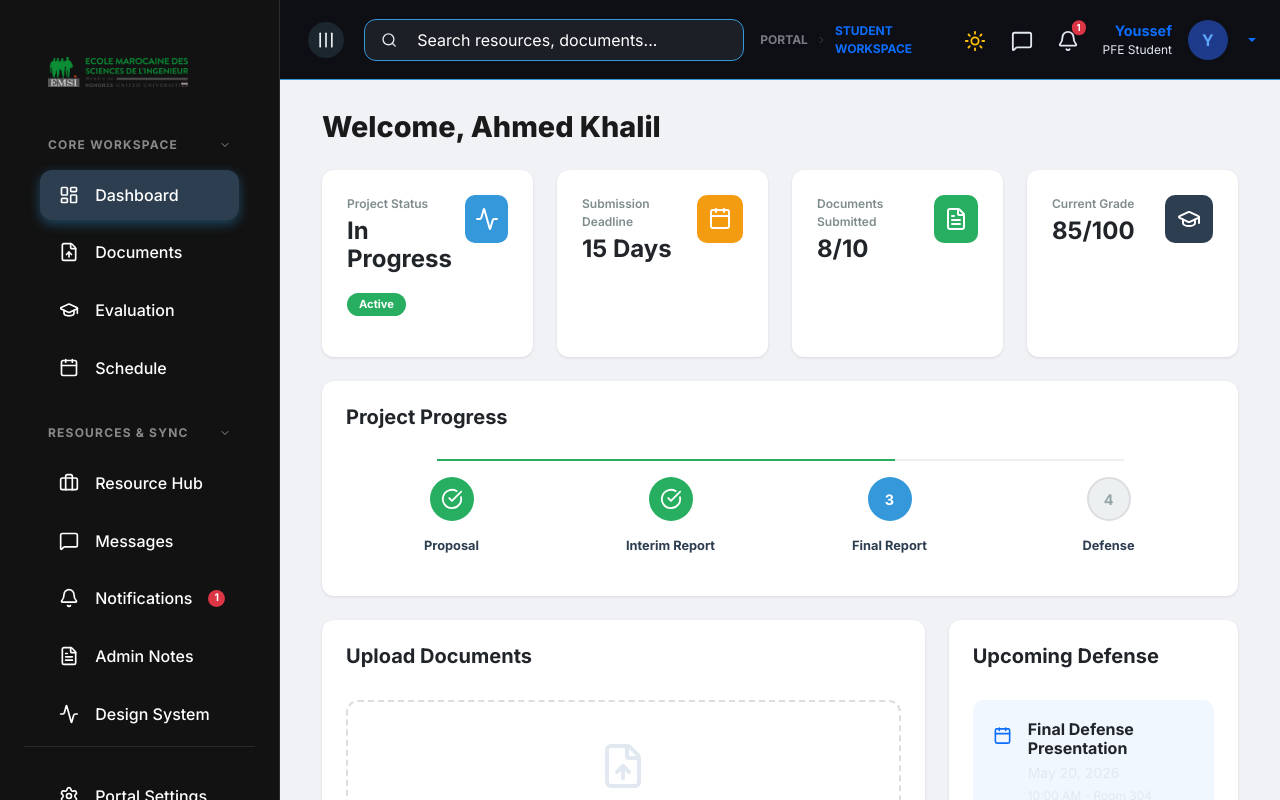
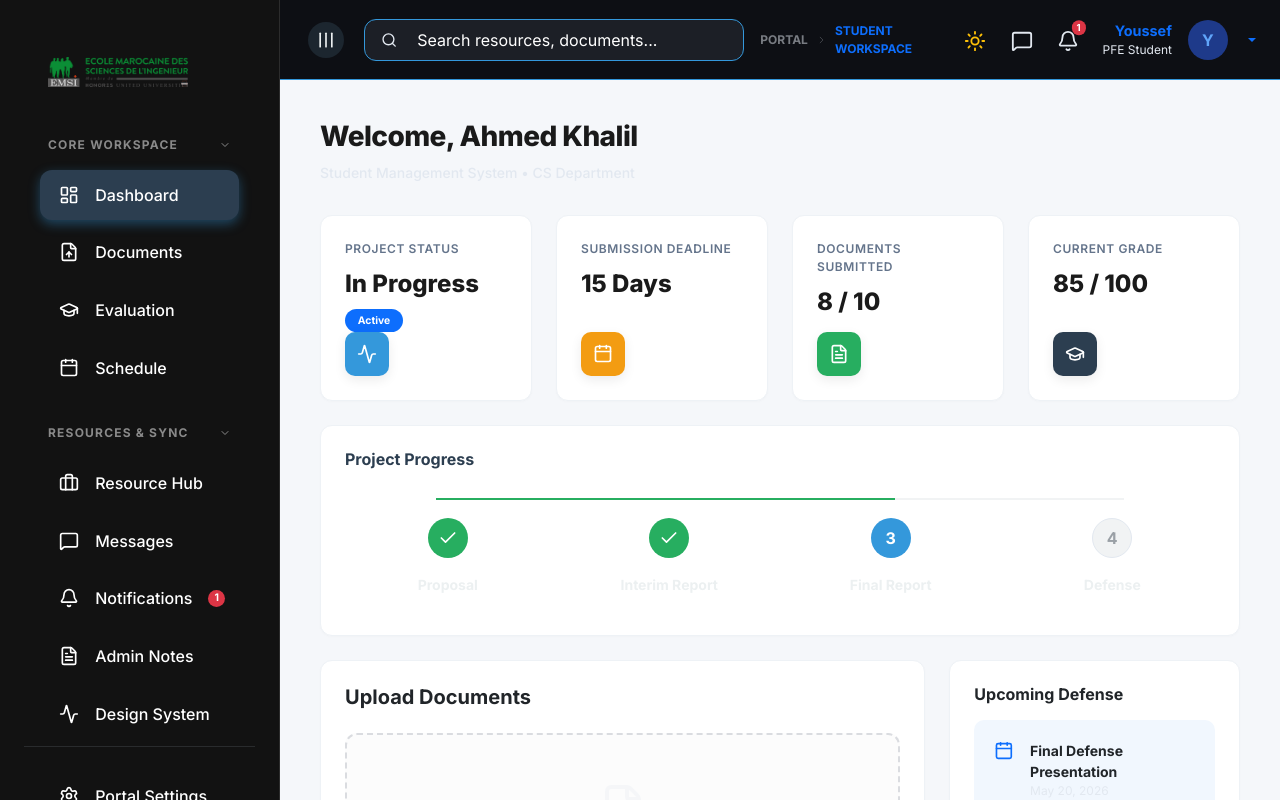
Before and after one commit to Lagmouchyoussef/PFE-Navigator, a React (Vite) app in the folder Frontend/: page /login in a window 1280 px wide. Both pictures are taken after a click on the element 212 px from the left and 472 px from the top of the page. Built offline with nearby package versions, Linux system fonts and the light colour scheme.

Commit message:
Refine Student Dashboard for better professional organization and structure

```diff
--- a/Frontend/src/pages/StudentDashboard.css
+++ b/Frontend/src/pages/StudentDashboard.css
@@ -1,62 +1,110 @@
-/* Student Dashboard - Original Screenshot Match */
+/* Student Dashboard - Refined Academic Professional Design */
+
+:root {
+  --sd-bg: #f5f7fa;
+  --sd-card-white: #ffffff;
+  --sd-border: #eef2f6;
+  --sd-text-primary: #1e293b;
+  --sd-text-secondary: #64748b;
+  --sd-navy: #2c3e50;
+  --sd-blue: #3498db;
+  --sd-green: #27ae60;
+  --sd-orange: #f39c12;
+}
 
 .sd-page-container {
-  background-color: #f0f2f5 !important;
-  color: #2c3e50 !important;
+  background-color: var(--sd-bg) !important;
+  color: var(--sd-text-primary) !important;
   min-height: 100vh;
-  padding: 30px;
+  padding: 2.5rem !important;
 }
 
-/* Welcome Header */
-.sd-welcome-text {
-  font-size: 1.8rem;
-  font-weight: 800;
-  color: #1a1a1a !important;
-  margin-bottom: 25px;
+/* Header Typography */
+.sd-welcome-header {
+  margin-bottom: 2rem;
 }
 
-/* Modern Cards */
-.sd-card {
-  background-color: #ffffff !important;
-  border: none !important;
+.sd-welcome-header h1 {
+  font-size: 1.75rem;
+  font-weight: 800;
+  color: #1a1a1a;
+  letter-spacing: -0.02em;
+}
+
+/* Card Architecture */
+.sd-premium-card {
+  background-color: var(--sd-card-white) !important;
+  border: 1px solid var(--sd-border) !important;
   border-radius: 12px !important;
-  box-shadow: 0 1px 3px rgba(0,0,0,0.1) !important;
+  box-shadow: 0 1px 3px rgba(0,0,0,0.02) !important;
   height: 100%;
 }
 
-.sd-stat-card {
-  padding: 25px !important;
+.sd-card-header {
+  padding: 1.5rem 1.5rem 0 1.5rem;
+  background: transparent !important;
+  border: none !important;
 }
 
-.sd-icon-box {
-  width: 48px;
-  height: 48px;
+.sd-card-header h5 {
+  font-size: 1rem;
+  font-weight: 700;
+  color: var(--sd-navy);
+}
+
+.sd-card-body {
+  padding: 1.5rem !important;
+}
+
+/* Stat Tiles */
+.sd-stat-tile {
+  display: flex;
+  justify-content: space-between;
+  align-items: flex-start;
+}
+
+.sd-stat-label {
+  font-size: 0.75rem;
+  font-weight: 600;
+  color: var(--sd-text-secondary);
+  text-transform: uppercase;
+  letter-spacing: 0.05em;
+  margin-bottom: 0.5rem;
+  display: block;
+}
+
+.sd-stat-value {
+  font-size: 1.5rem;
+  font-weight: 800;
+  color: #1a1a1a;
+  margin-bottom: 0.25rem;
+}
+
+.sd-stat-icon-wrapper {
+  width: 44px;
+  height: 44px;
   border-radius: 10px;
   display: flex;
   align-items: center;
   justify-content: center;
-  color: white !important;
+  color: white;
 }
 
-.bg-pfe-blue { background-color: #3498db !important; }
-.bg-pfe-orange { background-color: #f39c12 !important; }
-.bg-pfe-green { background-color: #27ae60 !important; }
-.bg-pfe-navy { background-color: #2c3e50 !important; }
-
-/* Timeline Stepper */
-.sd-timeline-container {
-  padding: 40px 20px;
+/* Progress Stepper - High Fidelity */
+.sd-stepper-container {
+  padding: 2.5rem 1rem;
   position: relative;
 }
 
-.sd-timeline-row {
+.sd-stepper-row {
   display: flex;
-  justify-content: space-around;
+  justify-content: space-between;
   align-items: center;
   position: relative;
+  width: 100%;
 }
 
-.sd-step-item {
+.sd-stepper-item {
   display: flex;
   flex-direction: column;
   align-items: center;
@@ -65,81 +113,103 @@
   flex: 1;
 }
 
-.sd-step-circle {
-  width: 44px;
-  height: 44px;
+.sd-stepper-circle {
+  width: 40px;
+  height: 40px;
   border-radius: 50%;
   display: flex;
   align-items: center;
   justify-content: center;
   font-weight: 700;
-  font-size: 0.9rem;
-  color: white !important;
-  margin-bottom: 15px;
+  margin-bottom: 1rem;
   transition: all 0.3s ease;
+  box-shadow: 0 0 0 6px var(--sd-card-white);
 }
 
-.sd-step-circle.completed { background-color: #27ae60 !important; }
-.sd-step-circle.active { background-color: #3498db !important; }
-.sd-step-circle.pending { background-color: #ecf0f1 !important; color: #95a5a6 !important; border: 2px solid #dcdde1 !important; }
+.sd-stepper-circle.completed { background-color: var(--sd-green); color: white; }
+.sd-stepper-circle.active { background-color: var(--sd-blue); color: white; }
+.sd-stepper-circle.pending { background-color: #f1f3f4; color: #9aa0a6; border: 1.5px solid #e2e8f0; }
 
-.sd-step-label {
-  font-size: 0.8rem;
-  font-weight: 700;
-  color: #2c3e50 !important;
-}
-
-.sd-timeline-line {
+.sd-stepper-line {
   position: absolute;
-  top: 22px;
+  top: 20px;
   left: 12.5%;
   right: 12.5%;
   height: 2px;
-  background-color: #ecf0f1 !important;
+  background-color: #f1f3f4;
   z-index: 1;
 }
 
-.sd-timeline-progress-line {
+.sd-stepper-line-progress {
   position: absolute;
-  top: 22px;
+  top: 20px;
   left: 12.5%;
-  width: 50%;
+  width: 50%; /* Adjust to active step */
   height: 2px;
-  background-color: #27ae60 !important;
+  background-color: var(--sd-green);
   z-index: 1;
 }
 
-/* Upload Zone */
-.sd-upload-area {
-  border: 2px dashed #dcdde1 !important;
-  border-radius: 12px !important;
-  padding: 40px !important;
-  background-color: white !important;
+/* Workspace Elements */
+.sd-drop-zone {
+  border: 2px dashed #dadce0;
+  background-color: #fcfcfc;
+  border-radius: 12px;
+  padding: 3rem 1.5rem;
+  text-align: center;
+  transition: all 0.2s ease;
 }
 
-/* Upcoming Defense Box */
-.sd-defense-box {
-  background-color: #f1f7fe !important;
-  border-radius: 10px !important;
-  padding: 20px !important;
+.sd-drop-zone:hover {
+  border-color: var(--sd-blue);
+  background-color: #f8fbff;
+}
+
+/* Table Refinement */
+.sd-table thead th {
+  font-size: 0.7rem;
+  font-weight: 700;
+  color: var(--sd-text-secondary);
+  text-transform: uppercase;
+  letter-spacing: 0.1em;
+  border-bottom: 2px solid var(--sd-bg);
+  padding-bottom: 1rem;
+}
+
+.sd-table-row:hover {
+  background-color: #fcfcfc !important;
+}
+
+/* Widget Styling */
+.sd-widget-highlight {
+  background-color: #f1f7fe;
+  border-radius: 10px;
+  padding: 1.25rem;
+}
+
+.sd-feedback-border {
+  border-left: 4px solid var(--sd-blue);
+  padding-left: 1rem;
+}
+
+.sd-avatar-lg {
+  width: 48px;
+  height: 48px;
+  background-color: var(--sd-navy);
+  color: white;
+  border-radius: 50%;
+  display: flex;
+  align-items: center;
+  justify-content: center;
+  font-weight: 700;
 }
 
 /* Badges */
-.badge-active {
-  background-color: #27ae60 !important;
-  color: white !important;
-  padding: 6px 12px !important;
-  border-radius: 20px !important;
-  font-size: 0.7rem !important;
+.badge-sd-active {
+  background-color: var(--sd-green);
+  color: white;
+  padding: 0.4rem 0.8rem;
+  border-radius: 20px;
+  font-size: 0.65rem;
+  font-weight: 700;
 }
-
-/* Typography Fixes */
-.text-dark-muted {
-  color: #7f8c8d !important;
-  font-size: 0.75rem !important;
-  font-weight: 600 !important;
-}
-
-.hover-bg-light:hover {
-  background-color: #f8f9fa !important;
-}
--- a/Frontend/src/pages/StudentDashboard.jsx
+++ b/Frontend/src/pages/StudentDashboard.jsx
@@ -5,267 +5,198 @@ import {
 } from 'react-bootstrap';
 import { motion } from 'framer-motion';
 import {
-  CheckCircle, Clock, FileText, GraduationCap,
+  Check, Clock, FileText, GraduationCap,
   LayoutDashboard, FileUp, Calendar,
   ChevronRight, Mail, MessageSquare,
-  AlertCircle, Search, Activity
+  AlertCircle, Activity, ExternalLink,
+  Info
 } from 'lucide-react';
 import './StudentDashboard.css';
 
 const StudentDashboard = () => {
   return (
     <div className="sd-page-container">
-      <Container fluid>
+      <Container fluid className="px-0">
 
-        {/* Welcome Header */}
+        {/* HEADER SECTION */}
+        <header className="sd-welcome-header">
           <motion.h1
             initial={{ opacity: 0, x: -20 }}
             animate={{ opacity: 1, x: 0 }}
-          className="sd-welcome-text"
           >
             Welcome, Ahmed Khalil
           </motion.h1>
+          <p className="text-muted small fw-medium">Student Management System • CS Department</p>
+        </header>
 
-        {/* 4 Stat Cards */}
+        {/* TOP STATS GRID */}
         <Row className="g-4 mb-4">
-          <Col lg={3} md={6}>
-            <Card className="sd-card sd-stat-card">
-              <div className="d-flex justify-content-between align-items-start mb-3">
+          {[
+            { label: 'Project Status', value: 'In Progress', badge: 'Active', color: '#3498db', icon: <Activity size={20} /> },
+            { label: 'Submission Deadline', value: '15 Days', color: '#f39c12', icon: <Calendar size={20} /> },
+            { label: 'Documents Submitted', value: '8 / 10', color: '#27ae60', icon: <FileText size={20} /> },
+            { label: 'Current Grade', value: '85 / 100', color: '#2c3e50', icon: <GraduationCap size={20} /> }
+          ].map((stat, i) => (
+            <Col key={i} lg={3} md={6}>
+              <Card className="sd-premium-card sd-card-body sd-stat-tile">
                 <div>
-                  <div className="text-dark-muted mb-1">Project Status</div>
-                  <h4 className="fw-bold mb-3">In Progress</h4>
-                  <Badge className="badge-active">Active</Badge>
+                  <span className="sd-stat-label">{stat.label}</span>
+                  <div className="sd-stat-value">{stat.value}</div>
+                  {stat.badge && <Badge className="badge-sd-active">{stat.badge}</Badge>}
                 </div>
-                <div className="sd-icon-box bg-pfe-blue">
-                  <Activity size={24} />
-                </div>
+                <div className="sd-stat-icon-wrapper shadow-sm" style={{ backgroundColor: stat.color }}>
+                  {stat.icon}
                 </div>
               </Card>
             </Col>
-          <Col lg={3} md={6}>
-            <Card className="sd-card sd-stat-card">
-              <div className="d-flex justify-content-between align-items-start mb-3">
-                <div>
-                  <div className="text-dark-muted mb-1">Submission Deadline</div>
-                  <h4 className="fw-bold mb-3">15 Days</h4>
-                </div>
-                <div className="sd-icon-box bg-pfe-orange">
-                  <Calendar size={24} />
-                </div>
-              </div>
-            </Card>
-          </Col>
-          <Col lg={3} md={6}>
-            <Card className="sd-card sd-stat-card">
-              <div className="d-flex justify-content-between align-items-start mb-3">
-                <div>
-                  <div className="text-dark-muted mb-1">Documents Submitted</div>
-                  <h4 className="fw-bold mb-3">8/10</h4>
-                </div>
-                <div className="sd-icon-box bg-pfe-green">
-                  <FileText size={24} />
-                </div>
-              </div>
-            </Card>
-          </Col>
-          <Col lg={3} md={6}>
-            <Card className="sd-card sd-stat-card">
-              <div className="d-flex justify-content-between align-items-start mb-3">
-                <div>
-                  <div className="text-dark-muted mb-1">Current Grade</div>
-                  <h4 className="fw-bold mb-3">85/100</h4>
-                </div>
-                <div className="sd-icon-box bg-pfe-navy">
-                  <GraduationCap size={24} />
-                </div>
-              </div>
-            </Card>
-          </Col>
+          ))}
         </Row>
 
-        {/* Project Progress - Exactly like screenshot */}
-        <Card className="sd-card mb-4">
-          <Card.Header className="bg-transparent border-0 p-4 pb-0">
-            <h5 className="fw-bold">Project Progress</h5>
+        {/* PROGRESS TIMELINE (FULL WIDTH) */}
+        <Card className="sd-premium-card mb-4">
+          <Card.Header className="sd-card-header">
+            <h5>Project Progress</h5>
           </Card.Header>
-          <Card.Body className="sd-timeline-container">
-            <div className="sd-timeline-line"></div>
-            <div className="sd-timeline-progress-line"></div>
-            <div className="sd-timeline-row">
-              <div className="sd-step-item">
-                <div className="sd-step-circle completed"><CheckCircle size={22} /></div>
-                <div className="sd-step-label">Proposal</div>
+          <Card.Body className="sd-stepper-container">
+            <div className="sd-stepper-line"></div>
+            <div className="sd-stepper-line-progress"></div>
+            <div className="sd-stepper-row">
+              {[
+                { name: 'Proposal', status: 'completed' },
+                { name: 'Interim Report', status: 'completed' },
+                { name: 'Final Report', status: 'active' },
+                { name: 'Defense', status: 'pending' }
+              ].map((step, i) => (
+                <div key={i} className="sd-stepper-item">
+                  <div className={`sd-stepper-circle ${step.status}`}>
+                    {step.status === 'completed' ? <Check size={20} /> : <span>{i + 1}</span>}
                   </div>
-              <div className="sd-step-item">
-                <div className="sd-step-circle completed"><CheckCircle size={22} /></div>
-                <div className="sd-step-label">Interim Report</div>
+                  <span className="sd-step-label fw-bold small text-navy">{step.name}</span>
                 </div>
-              <div className="sd-step-item">
-                <div className="sd-step-circle active">3</div>
-                <div className="sd-step-label">Final Report</div>
-              </div>
-              <div className="sd-step-item">
-                <div className="sd-step-circle pending">4</div>
-                <div className="sd-step-label">Defense</div>
-              </div>
+              ))}
             </div>
           </Card.Body>
         </Card>
 
+        {/* MAIN WORKSPACE & SIDEBAR */}
         <Row className="g-4">
-          {/* Left Column */}
+
+          {/* Workspace (Left) */}
           <Col lg={8}>
-            {/* Upload Area */}
-            <Card className="sd-card mb-4">
-              <Card.Header className="bg-transparent border-0 p-4 pb-0">
-                <h5 className="fw-bold">Upload Documents</h5>
-              </Card.Header>
-              <Card.Body className="p-4">
-                <div className="sd-upload-area text-center">
-                  <FileUp size={48} className="text-muted mb-3" />
+            <Card className="sd-premium-card sd-card-body mb-4">
+              <h5 className="fw-bold mb-4">Upload Documents</h5>
+              <div className="sd-drop-zone">
+                <FileUp size={48} className="text-muted mb-3 opacity-25" />
                 <h6 className="fw-bold mb-2">Drag and drop your files here</h6>
                 <p className="text-muted small">or</p>
                 <Button variant="outline-primary" className="rounded-pill px-5 mb-2">Browse Files</Button>
-                  <p className="extra-small text-muted mb-0">Supported formats: PDF, DOCX (Max 10MB)</p>
+                <p className="text-muted extra-small">Supported formats: PDF, DOCX (Max 10MB)</p>
               </div>
-              </Card.Body>
             </Card>
 
-            {/* Document Table */}
-            <Card className="sd-card">
-              <Card.Header className="bg-transparent border-0 p-4 pb-0">
-                <h5 className="fw-bold">Uploaded Documents</h5>
-              </Card.Header>
-              <Card.Body className="p-4 pt-2">
-                <Table responsive hover className="mb-0">
+            <Card className="sd-premium-card sd-card-body">
+              <h5 className="fw-bold mb-4">Uploaded Documents</h5>
+              <Table responsive hover className="sd-table mb-0">
+                <thead>
+                  <tr>
+                    <th>Document Name</th>
+                    <th className="text-end">Action</th>
+                  </tr>
+                </thead>
                 <tbody>
                   {[
                     { name: 'Interim_Report_v2.pdf', date: '2026-04-20', size: '2.4 MB' },
                     { name: 'Project_Proposal_v1.pdf', date: '2026-03-15', size: '1.8 MB' }
                   ].map((doc, i) => (
-                      <tr key={i} className="align-middle border-bottom">
-                        <td className="py-3">
+                    <tr key={i} className="sd-table-row align-middle border-bottom">
+                      <td className="py-3 ps-0">
                         <div className="d-flex align-items-center gap-3">
-                            <div className="p-2 rounded bg-light"><FileText size={20} className="text-primary" /></div>
+                          <div className="p-2 bg-light rounded text-primary">
+                            <FileText size={20} />
+                          </div>
                           <div>
                             <div className="fw-bold small">{doc.name}</div>
-                              <div className="extra-small text-muted">{doc.date} • {doc.size}</div>
+                            <div className="text-muted extra-small">{doc.date} • {doc.size}</div>
                           </div>
                         </div>
                       </td>
-                        <td className="text-end">
-                          <Button variant="link" className="text-primary fw-bold text-decoration-none small">View</Button>
+                      <td className="text-end pe-0">
+                        <Button variant="link" className="text-primary text-decoration-none fw-bold small">View</Button>
                       </td>
                     </tr>
                   ))}
                 </tbody>
               </Table>
-              </Card.Body>
             </Card>
           </Col>
 
-          {/* Right Column */}
+          {/* Sidebar (Right) */}
           <Col lg={4}>
-            {/* Upcoming Defense */}
-            <Card className="sd-card mb-4">
-              <Card.Header className="bg-transparent border-0 p-4 pb-0">
-                <h5 className="fw-bold">Upcoming Defense</h5>
-              </Card.Header>
-              <Card.Body className="p-4">
-                <div className="sd-defense-box">
-                  <div className="d-flex align-items-start gap-3">
-                    <Calendar size={24} className="text-primary mt-1" />
+            <div className="d-flex flex-column gap-4">
+
+              <Card className="sd-premium-card sd-card-body">
+                <h6 className="fw-bold mb-3">Upcoming Defense</h6>
+                <div className="sd-widget-highlight d-flex gap-3">
+                  <Calendar size={22} className="text-primary" />
                   <div>
-                      <h6 className="fw-bold mb-1">Final Defense Presentation</h6>
-                      <div className="small text-muted mb-1">May 20, 2026</div>
-                      <div className="extra-small text-muted">10:00 AM - Room 304</div>
+                    <div className="fw-bold small">Final Defense Presentation</div>
+                    <div className="text-muted extra-small">May 20, 2026</div>
+                    <div className="text-muted extra-small">10:00 AM - Room 304</div>
                   </div>
                 </div>
-                </div>
-              </Card.Body>
               </Card>
 
-            {/* Feedback */}
-            <Card className="sd-card mb-4">
-              <Card.Header className="bg-transparent border-0 p-4 pb-0">
-                <h5 className="fw-bold">Recent Feedback</h5>
-              </Card.Header>
-              <Card.Body className="p-4">
-                <div className="border-start border-primary border-4 ps-3 mb-3">
-                  <div className="fw-bold small mb-1">Interim Report Revision</div>
-                  <p className="extra-small text-muted mb-1">"Please revise sections 3.2 and 4.1. Good progress overall!"</p>
-                  <div className="extra-small text-primary fw-bold">2 days ago</div>
+              <Card className="sd-premium-card sd-card-body">
+                <h6 className="fw-bold mb-3">Recent Feedback</h6>
+                <div className="sd-feedback-border">
+                  <div className="fw-bold small">Interim Report Revision</div>
+                  <p className="text-muted extra-small mb-1">"Please revise sections 3.2 and 4.1. Good progress overall!"</p>
+                  <div className="text-primary fw-bold extra-small">2 days ago</div>
                 </div>
-              </Card.Body>
               </Card>
 
-            {/* Supervisor */}
-            <Card className="sd-card mb-4">
-              <Card.Body className="p-4">
-                <div className="text-muted extra-small text-uppercase fw-bold mb-3">Your Supervisor</div>
+              <Card className="sd-premium-card sd-card-body">
+                <span className="sd-stat-label mb-3 d-block">Your Supervisor</span>
                 <div className="d-flex align-items-center gap-3 mb-4">
-                  <div className="bg-primary text-white rounded-circle d-flex align-items-center justify-content-center" style={{ width: '45px', height: '45px', fontWeight: '800' }}>SS</div>
+                  <div className="sd-avatar-lg">SS</div>
                   <div>
                     <h6 className="fw-bold mb-0">Dr. Sarah Smith</h6>
-                    <div className="extra-small text-muted">Computer Science Department</div>
+                    <div className="extra-small text-muted">CS Department</div>
                   </div>
                 </div>
-                <div className="d-grid gap-2 mb-4">
+                <div className="d-flex flex-column gap-2 mb-4">
                   <div className="extra-small text-muted d-flex align-items-center gap-2"><Mail size={14} /> s.smith@university.edu</div>
                   <div className="extra-small text-muted d-flex align-items-center gap-2"><MessageSquare size={14} /> +1 (555) 123-4567</div>
                 </div>
-                <Button variant="primary" className="w-100 rounded-pill py-2 fw-bold small">Contact Supervisor</Button>
-              </Card.Body>
+                <Button variant="primary" className="w-100 rounded-pill py-2 fw-bold small border-0 shadow-sm">Contact Supervisor</Button>
               </Card>
 
-            {/* Progress Bar */}
-            <Card className="sd-card mb-4">
-              <Card.Body className="p-4">
-                <div className="d-flex justify-content-between align-items-center mb-2">
+              <Card className="sd-premium-card sd-card-body">
+                <div className="d-flex justify-content-between align-items-center mb-3">
                   <h6 className="fw-bold mb-0">Overall Progress</h6>
                   <span className="text-primary fw-bold">75%</span>
                 </div>
-                <ProgressBar now={75} className="mb-4 rounded-pill" style={{ height: '10px' }} />
-                <div className="row g-2 text-center">
-                  <div className="col-6">
-                    <div className="bg-light p-2 rounded">
-                      <div className="fw-bold text-success small">15/20</div>
-                      <div className="extra-small text-muted">Completed</div>
+                <ProgressBar now={75} className="mb-3 rounded-pill" style={{ height: '8px' }} />
+                <Row className="g-2 text-center">
+                  <Col xs={6}>
+                    <div className="bg-light py-2 rounded">
+                      <div className="text-success fw-bold small">15/20</div>
+                      <div className="text-muted extra-small">Completed</div>
                     </div>
+                  </Col>
+                  <Col xs={6}>
+                    <div className="bg-light py-2 rounded">
+                      <div className="text-warning fw-bold small">5/20</div>
+                      <div className="text-muted extra-small">Remaining</div>
                     </div>
-                  <div className="col-6">
-                    <div className="bg-light p-2 rounded">
-                      <div className="fw-bold text-warning small">5/20</div>
-                      <div className="extra-small text-muted">Remaining</div>
-                    </div>
-                  </div>
-                </div>
-              </Card.Body>
+                  </Col>
+                </Row>
               </Card>
 
-            {/* Quick Links */}
-            <Card className="sd-card">
-              <Card.Body className="p-4">
-                <h6 className="fw-bold mb-3">Quick Links</h6>
-                <div className="d-grid gap-2">
-                  {[
-                    { label: 'PFE Guidelines', icon: <FileText size={16} /> },
-                    { label: 'Report Template', icon: <LayoutDashboard size={16} /> },
-                    { label: 'Evaluation Criteria', icon: <CheckCircle size={16} /> },
-                    { label: 'FAQ & Support', icon: <AlertCircle size={16} /> }
-                  ].map((link, i) => (
-                    <div key={i} className="d-flex align-items-center justify-content-between p-2 rounded hover-bg-light cursor-pointer">
-                      <div className="d-flex align-items-center gap-2 small fw-medium text-muted">
-                        {link.icon} {link.label}
             </div>
-                      <ChevronRight size={14} className="text-muted" />
-                    </div>
-                  ))}
-                </div>
-              </Card.Body>
-            </Card>
           </Col>
         </Row>
+
       </Container>
     </div>
   );
```
Lines whose indentation alone changed are shown as unchanged.
